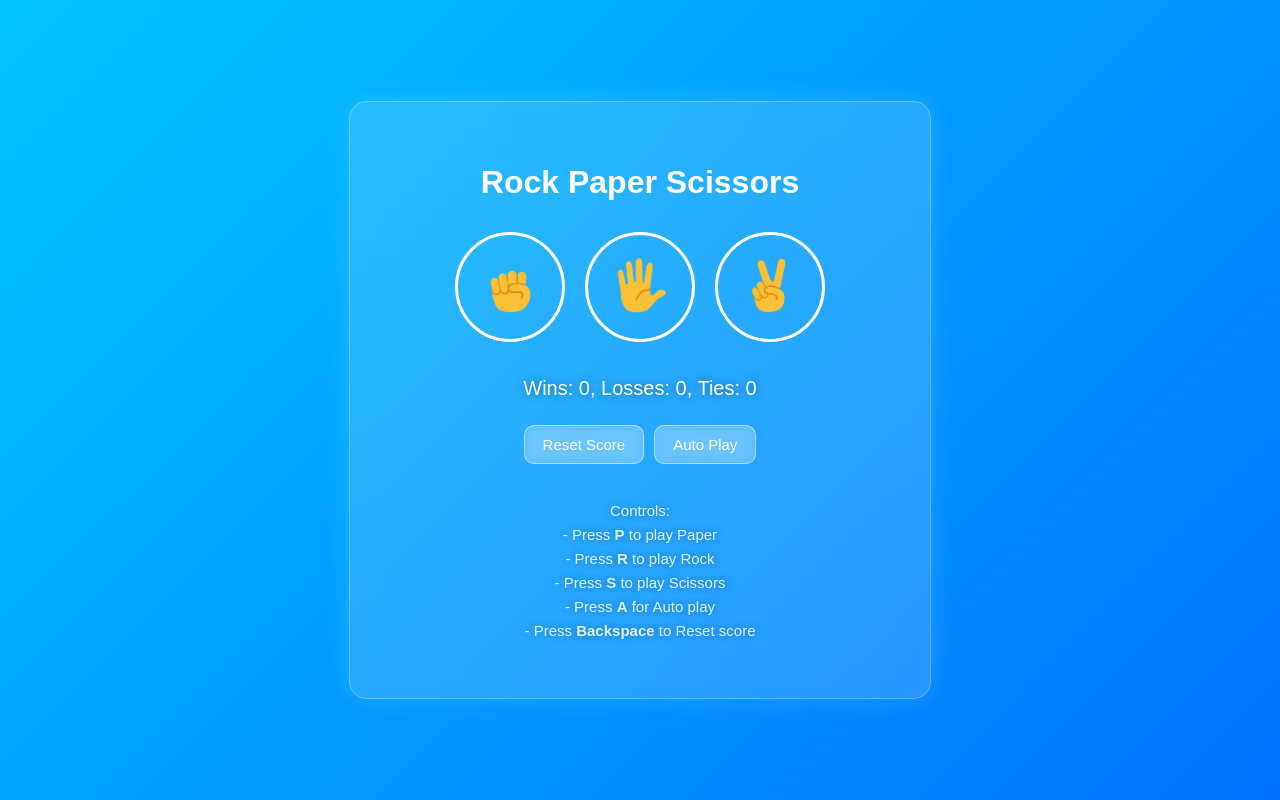
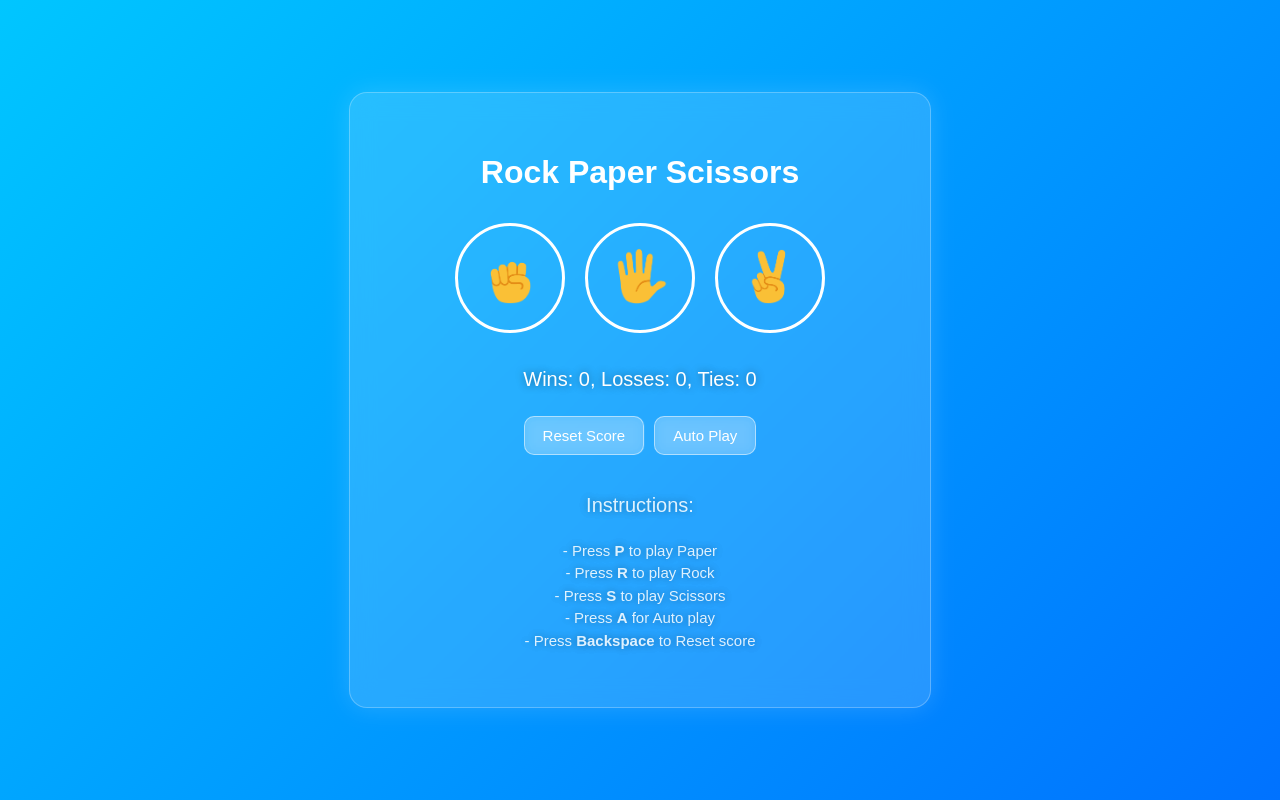
Before and after one commit to sovilleda07/rock-paper-scissors-react, a React (Vite) app: page / in a window 1280 px wide. Built offline with nearby package versions, Linux system fonts and the light colour scheme.

Commit message:
Create Controls info component

```diff
--- a/src/App.css
+++ b/src/App.css
@@ -125,8 +125,17 @@ body {
 .instructions {
   margin-top: 30px;
   font-size: 15px;
-  line-height: 1.6;
+  line-height: 1.5;
   opacity: 0.85;
+}
+
+.instructions p {
+  font-size: 20px;
+}
+
+.controls-instructions {
+  list-style-type: none;
+  padding-left: 0;
 }
 
 .title,
--- a/src/App.jsx
+++ b/src/App.jsx
@@ -6,6 +6,7 @@ import { ResetConfirmModal } from './components/ResetConfirmModal';
 import { Result } from './components/Result';
 import { Score } from './components/Score';
 import { Controls } from './components/Controls';
+import { ControlsInfo } from './components/ControlsInfo';
 import { MOVES, getGameResult, pickComputerMove } from './utils/gameLogic';
 import './App.css';
 
@@ -97,14 +98,7 @@ function App() {
           onToggleAutoPlay={() => setIsAutoPlaying(p => !p)}
         />
 
-        <p className='instructions'>
-          Controls:<br />
-          - Press <strong>P</strong> to play Paper <br />
-          - Press <strong>R</strong> to play Rock <br />
-          - Press <strong>S</strong> to play Scissors <br />
-          - Press <strong>A</strong> for Auto play <br />
-          - Press <strong>Backspace</strong> to Reset score <br />
-        </p>
+        <ControlsInfo />
 
       </div>
       {isResettingScore && (
--- /dev/null
+++ b/src/components/ControlsInfo.jsx
@@ -0,0 +1,14 @@
+export function ControlsInfo() {
+  return (
+    <div className="instructions">
+      <p>Instructions:</p>
+      <ul className="controls-instructions">
+        <li>- Press <strong>P</strong> to play Paper</li>
+        <li>- Press <strong>R</strong> to play Rock</li>
+        <li>- Press <strong>S</strong> to play Scissors</li>
+        <li>- Press <strong>A</strong> for Auto play</li>
+        <li>- Press <strong>Backspace</strong> to Reset score</li>
+      </ul>
+    </div>
+  )
+}
```
